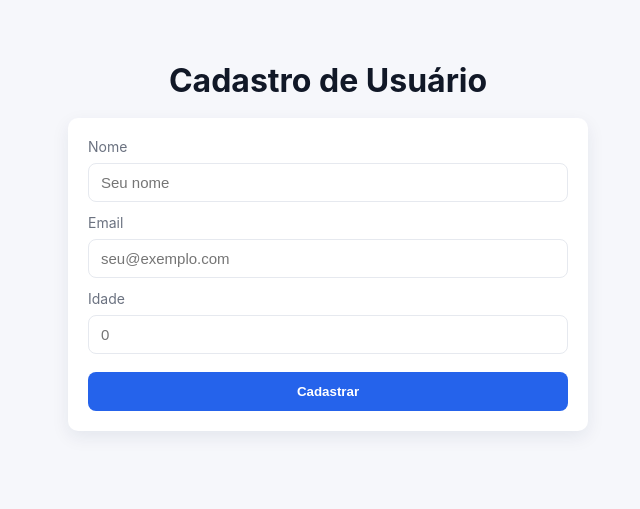
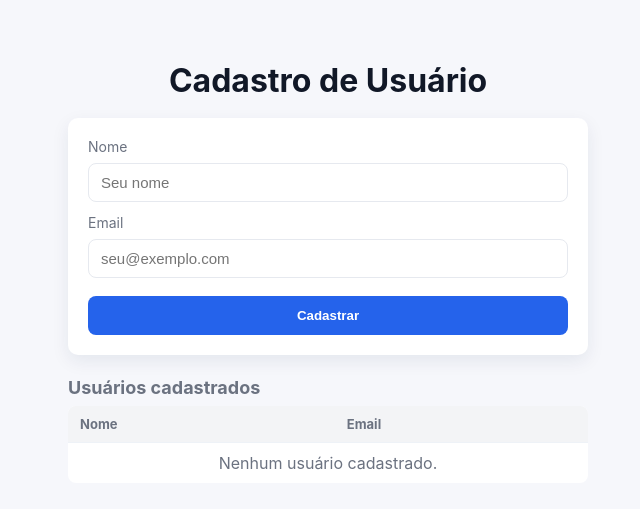
Before and after one commit to DautoSaldanha/Tela, a Django app: page / in a window 1280 px wide. Shown: the top 509 px of the page, without its empty margins (312-952 px from the left). Run offline with Django 5.2, Linux system fonts and the light colour scheme.

Commit message:
arrumando logica

```diff
--- a/app_tela/static/app_tela/styles.css
+++ b/app_tela/static/app_tela/styles.css
@@ -65,3 +65,13 @@
 @media (max-width:520px){
   body{padding:20px 12px}
 }
+
+/* Tabela de usuários */
+.users-section{margin-top:22px}
+.users-section h2{font-size:18px;margin-bottom:8px;color:var(--muted)}
+.users-table{width:100%;border-collapse:collapse;background:var(--card);border-radius:8px;overflow:hidden}
+.users-table thead{background:#f3f4f6}
+.users-table th{text-align:left;padding:10px 12px;font-size:13px;color:var(--muted)}
+.users-table td{padding:10px 12px;border-top:1px solid #eef2f7}
+.users-table tr:nth-child(even) td{background:#fbfdff}
+.muted{color:var(--muted);padding:12px 0;text-align:center}
--- a/app_tela/templates/index.html
+++ b/app_tela/templates/index.html
@@ -11,7 +11,8 @@
     <h1>Cadastro de Usuário</h1>
 
     <form method="post" action="#" class="form-card" novalidate>
-      <label>
+      {% csrf_token %}
+        <label>
         Nome
         <input type="text" name="name" placeholder="Seu nome" required>
       </label>
@@ -21,13 +22,37 @@
         <input type="email" name="email" placeholder="seu@exemplo.com" required>
       </label>
 
-      <label>
-        Idade
-        <input type="number" name="age" min="0" placeholder="0" required>
-      </label>
+      {% if usuario_existente %}
+        <p class="error">{{ usuario_existente }}</p>
+      {% endif %}
 
       <button type="submit" class="btn">Cadastrar</button>
     </form>
+
+    <!-- Lista de usuários -->
+    <section class="users-section">
+      <h2>Usuários cadastrados</h2>
+      <table class="users-table">
+        <thead>
+          <tr>
+            <th>Nome</th>
+            <th>Email</th>
+          </tr>
+        </thead>
+        <tbody>
+          {% if usuarios %}
+            {% for u in usuarios %}
+              <tr>
+                <td>{% if u.get_full_name %}{{ u.get_full_name }}{% else %}{{ u.username }}{% endif %}</td>
+                <td>{{ u.email }}</td>
+              </tr>
+            {% endfor %}
+          {% else %}
+            <tr><td colspan="2" class="muted">Nenhum usuário cadastrado.</td></tr>
+          {% endif %}
+        </tbody>
+      </table>
+    </section>
   </main>
 </body>
 </html>
--- a/app_tela/views.py
+++ b/app_tela/views.py
@@ -3,4 +3,17 @@
 
 
 def home(request):
-    return render(request, 'index.html')
+    usuarios = User.objects.all()
+    if request.method == 'POST':
+        nome = request.POST.get('name')
+        email = request.POST.get('email')
+        user = User.objects.filter(username=nome, email=email).first()
+        if not user:
+            user = User(username=nome, email=email)
+            user.save()
+            return render(request, 'index.html', {'usuarios': usuarios})
+        else:
+            usuario_existente = "Usuário já existe!"
+            return render(request, 'index.html', {'usuarios': usuarios, 'usuario_existente': usuario_existente})
+
+    return render(request, 'index.html', {'usuarios': usuarios})
```
